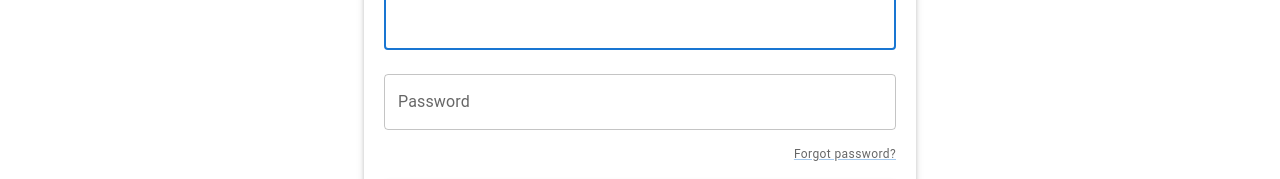
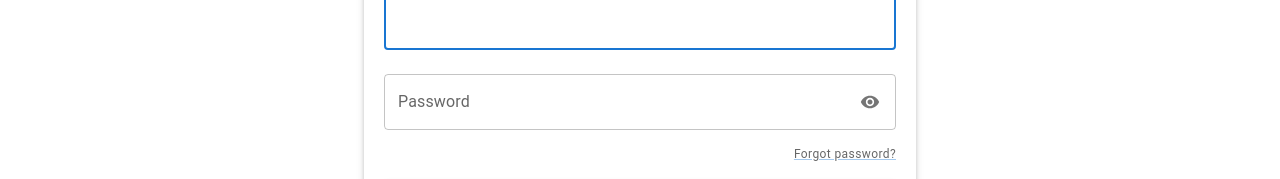
Before and after one commit to solnguyen93/VigilKura, a React (Create React App) app in the folder my-frontend/: page /reset-password in a window 1280 px wide. Both pictures are taken after a click on the button "BACK TO SIGN IN". Shown: the part 332-511 px from the top of the page. Built offline with nearby package versions, Linux system fonts and the light colour scheme; no server answers; the HTML template or start-up script is replaced by a standard one.

Commit message:
Add show/hide toggle to password fields
Shared PasswordField component with an eye button, used on sign in,
sign up, reset password, and change password. The Kid Mode PIN and
password prompts stay masked since the child can see that screen.

Co-Authored-By: Claude Opus 5.5 <noreply@anthropic.com>

```diff
--- a/my-frontend/src/components/LoginForm.js
+++ b/my-frontend/src/components/LoginForm.js
@@ -3,6 +3,7 @@ import { useAuth } from '../AuthContext';
 import { useNavigate } from 'react-router-dom';
 import { TextField, Button, Box, Alert } from '@mui/material';
 import MuiLink from '@mui/material/Link';
+import PasswordField from './PasswordField';
 
 const LoginForm = () => {
     const [username, setUsername] = useState('');
@@ -30,9 +31,9 @@ const LoginForm = () => {
                 autoComplete="username" autoFocus
                 value={username} onChange={(e) => setUsername(e.target.value)}
             />
-            <TextField
+            <PasswordField
                 fullWidth margin="normal" label="Password" name="password"
-                type="password" autoComplete="current-password"
+                autoComplete="current-password"
                 value={password} onChange={(e) => setPassword(e.target.value)}
             />
             <Box sx={{ textAlign: 'right', mt: 0.5 }}>
--- /dev/null
+++ b/my-frontend/src/components/PasswordField.js
@@ -0,0 +1,36 @@
+import React, { useState } from 'react';
+import { TextField, IconButton, InputAdornment } from '@mui/material';
+import VisibilityIcon from '@mui/icons-material/Visibility';
+import VisibilityOffIcon from '@mui/icons-material/VisibilityOff';
+
+// TextField for passwords with an eye button to show/hide what's typed
+// Accepts the same props as TextField (type is managed here)
+const PasswordField = (props) => {
+    const [visible, setVisible] = useState(false);
+
+    return (
+        <TextField
+            {...props}
+            type={visible ? 'text' : 'password'}
+            InputProps={{
+                ...props.InputProps,
+                endAdornment: (
+                    <InputAdornment position="end">
+                        <IconButton
+                            aria-label={visible ? 'Hide password' : 'Show password'}
+                            onClick={() => setVisible((v) => !v)}
+                            // Keep focus in the input when toggling
+                            onMouseDown={(e) => e.preventDefault()}
+                            edge="end"
+                            size="small"
+                        >
+                            {visible ? <VisibilityOffIcon fontSize="small" /> : <VisibilityIcon fontSize="small" />}
+                        </IconButton>
+                    </InputAdornment>
+                ),
+            }}
+        />
+    );
+};
+
+export default PasswordField;
--- a/my-frontend/src/components/Profile.js
+++ b/my-frontend/src/components/Profile.js
@@ -2,6 +2,7 @@ import React, { useState, useEffect } from 'react';
 import VigilKuraApi from '../api.js';
 import { useNavigate, useParams } from 'react-router-dom';
 import useDataFetching from '../hooks/useDataFetching';
+import PasswordField from './PasswordField';
 import { useAuth } from '../AuthContext';
 import {
     Box, Typography, Button, Divider, Chip, Alert,
@@ -489,13 +490,13 @@ const Profile = () => {
                                 {passwordMsg.text}
                             </Alert>
                         )}
-                        <TextField fullWidth size="small" label="Current Password" type="password"
+                        <PasswordField fullWidth size="small" label="Current Password"
                             autoComplete="current-password"
                             value={currentPassword} onChange={(e) => setCurrentPassword(e.target.value)} sx={{ mb: 1.5 }} />
-                        <TextField fullWidth size="small" label="New Password" type="password"
+                        <PasswordField fullWidth size="small" label="New Password"
                             autoComplete="new-password"
                             value={newPassword} onChange={(e) => setNewPassword(e.target.value)} sx={{ mb: 1.5 }} />
-                        <TextField fullWidth size="small" label="Confirm New Password" type="password"
+                        <PasswordField fullWidth size="small" label="Confirm New Password"
                             autoComplete="new-password"
                             value={confirmPassword} onChange={(e) => setConfirmPassword(e.target.value)} sx={{ mb: 1.5 }} />
                         <Box sx={{ display: 'flex', gap: 1 }}>
--- a/my-frontend/src/components/RegisterForm.js
+++ b/my-frontend/src/components/RegisterForm.js
@@ -3,6 +3,7 @@ import { useAuth } from '../AuthContext';
 import { useNavigate } from 'react-router-dom';
 import { TextField, Button, Box, Alert, Typography, Select, MenuItem, InputAdornment, FormControlLabel, Checkbox, Link } from '@mui/material';
 import VigilKuraApi from '../api.js';
+import PasswordField from './PasswordField';
 
 const COUNTRY_CODES = [
     { code: '+1', label: '🇺🇸 +1' },
@@ -114,23 +115,21 @@ const RegisterForm = () => {
                 error={!!errors.email}
                 helperText={errors.email}
             />
-            <TextField
+            <PasswordField
                 fullWidth
                 margin="normal"
                 label="Password *"
                 name="password"
-                type="password"
                 value={form.password}
                 onChange={handleChange}
                 error={!!errors.password}
                 helperText={errors.password}
             />
-            <TextField
+            <PasswordField
                 fullWidth
                 margin="normal"
                 label="Confirm Password *"
                 name="confirmPassword"
-                type="password"
                 value={form.confirmPassword}
                 onChange={handleChange}
                 error={!!errors.confirmPassword}
--- a/my-frontend/src/components/ResetPasswordForm.js
+++ b/my-frontend/src/components/ResetPasswordForm.js
@@ -1,8 +1,9 @@
 import React, { useState } from 'react';
 import { useNavigate, useSearchParams } from 'react-router-dom';
-import { TextField, Button, Box, Alert, Typography, IconButton } from '@mui/material';
+import { Button, Box, Alert, Typography, IconButton } from '@mui/material';
 import ArrowBackIcon from '@mui/icons-material/ArrowBack';
 import VigilKuraApi from '../api.js';
+import PasswordField from './PasswordField';
 
 const ResetPasswordForm = () => {
     const [searchParams] = useSearchParams();
@@ -62,13 +63,13 @@ const ResetPasswordForm = () => {
             </Box>
             {error && <Alert severity="error" sx={{ mb: 2 }}>{error}</Alert>}
             <Box component="form" onSubmit={handleSubmit}>
-                <TextField
-                    fullWidth margin="normal" label="New Password" type="password"
+                <PasswordField
+                    fullWidth margin="normal" label="New Password"
                     autoFocus autoComplete="new-password"
                     value={password} onChange={(e) => setPassword(e.target.value)}
                 />
-                <TextField
-                    fullWidth margin="normal" label="Confirm Password" type="password"
+                <PasswordField
+                    fullWidth margin="normal" label="Confirm Password"
                     autoComplete="new-password"
                     value={confirm} onChange={(e) => setConfirm(e.target.value)}
                 />
```
